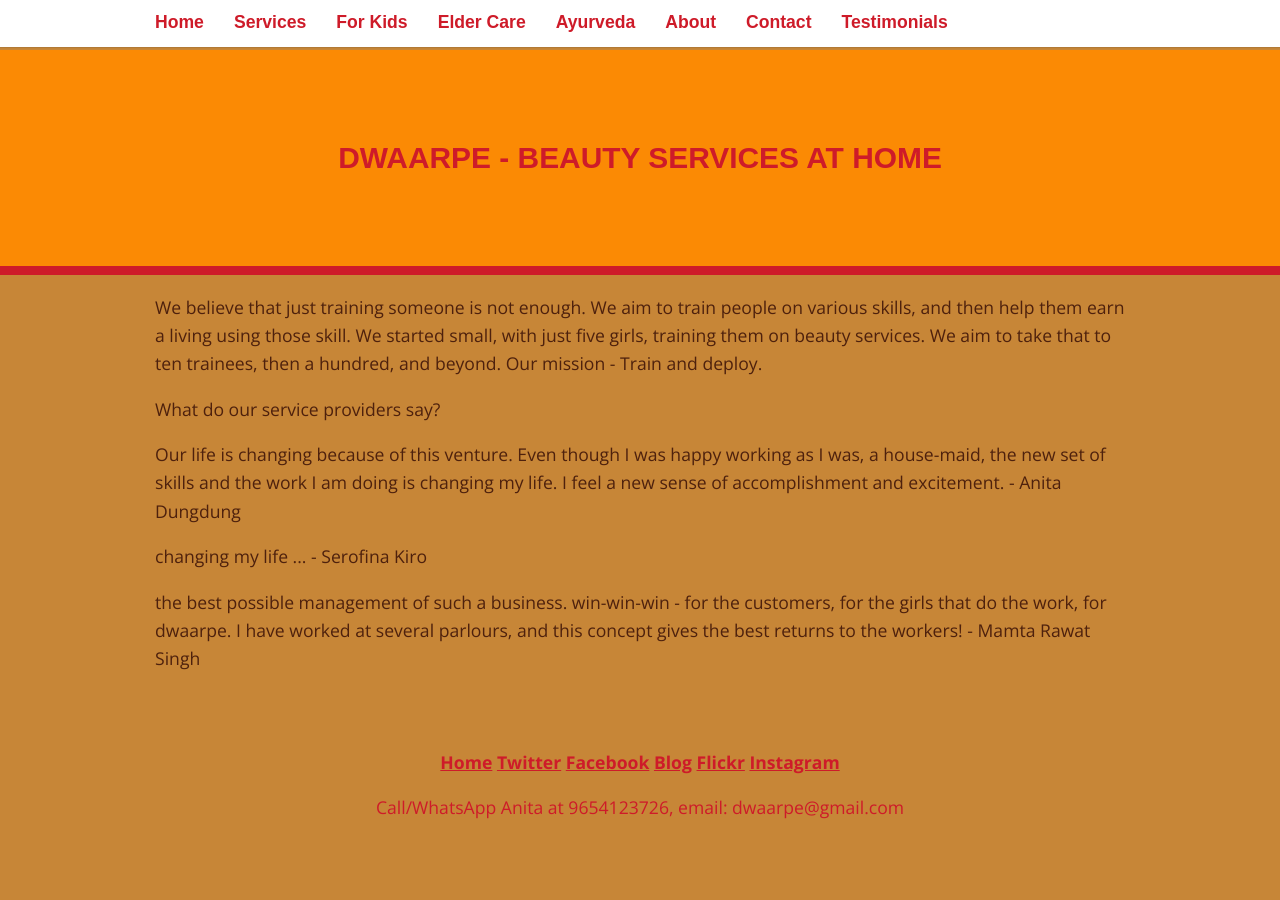
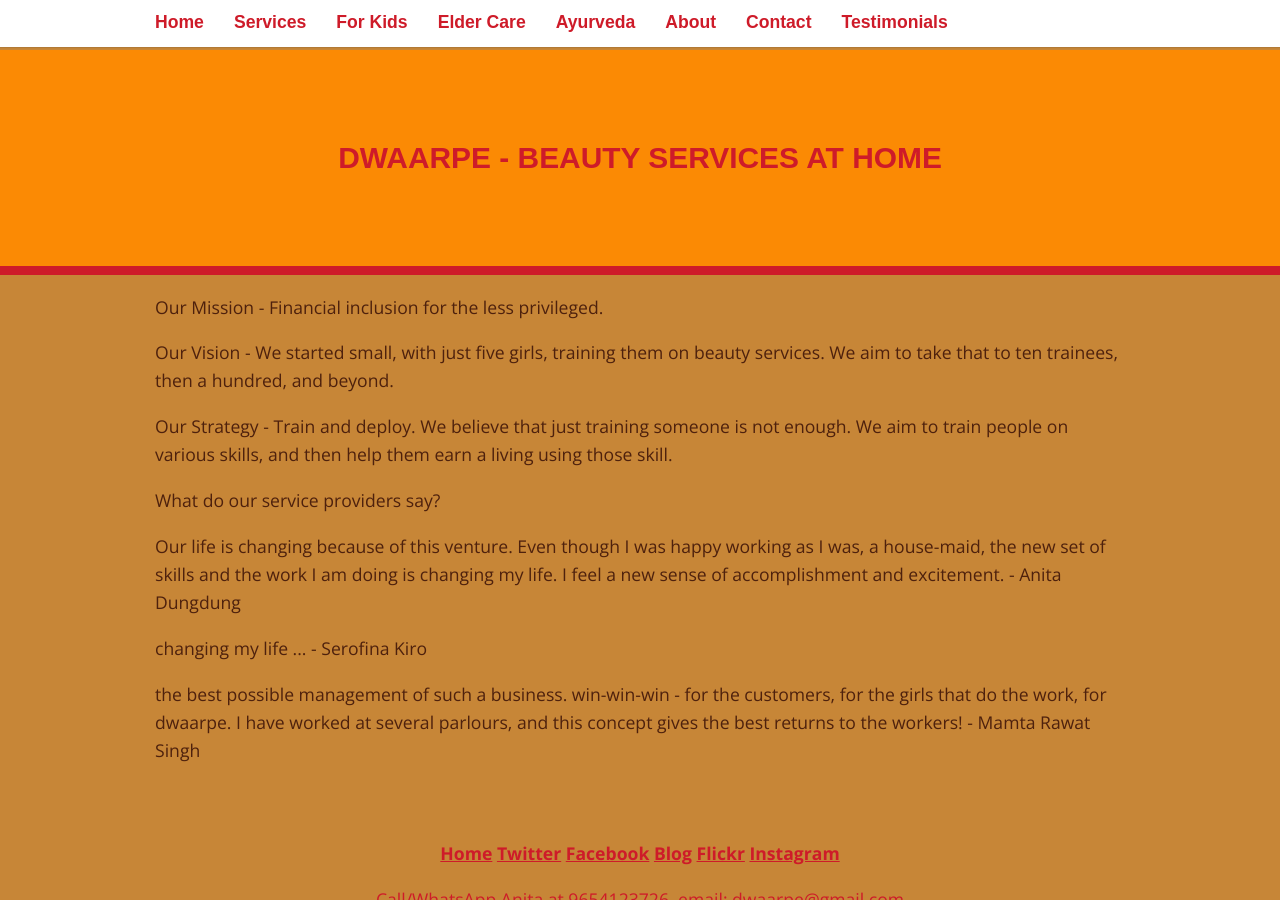
Before and after one commit to dwaarpe/dwaarpe.github.io, a Jekyll site: the page built from _pages/15_mission.md, in a window 1280 px wide and 900 px high. Built offline with Jekyll 4.4.1, drawn with Linux system fonts in a browser that asks for light colours; some web fonts are replaced.

Commit message:
wordsmithing on mission, vision, strategy

```diff
--- a/_pages/15_mission.md
+++ b/_pages/15_mission.md
@@ -4,11 +4,15 @@ permalink: /mission/
 ---
 
 <p>
+Our Mission - Financial inclusion for the less privileged.
+</p>
+<p>
+Our Vision - We started small, with just five girls, training them on beauty services. We aim to take that to ten trainees, then a hundred, and beyond.
+
+</p>
+<p>
+Our Strategy - Train and deploy.
 We believe that just training someone is not enough. We aim to train people on various skills, and then help them earn a living using those skill.
-
-We started small, with just five girls, training them on beauty services. We aim to take that to ten trainees, then a hundred, and beyond.
-
-Our mission - Train and deploy.
 </p>
 
 What do our service providers say?
```
Also changed, not shown: _pages/10_about.md (+1 -1 lines).
